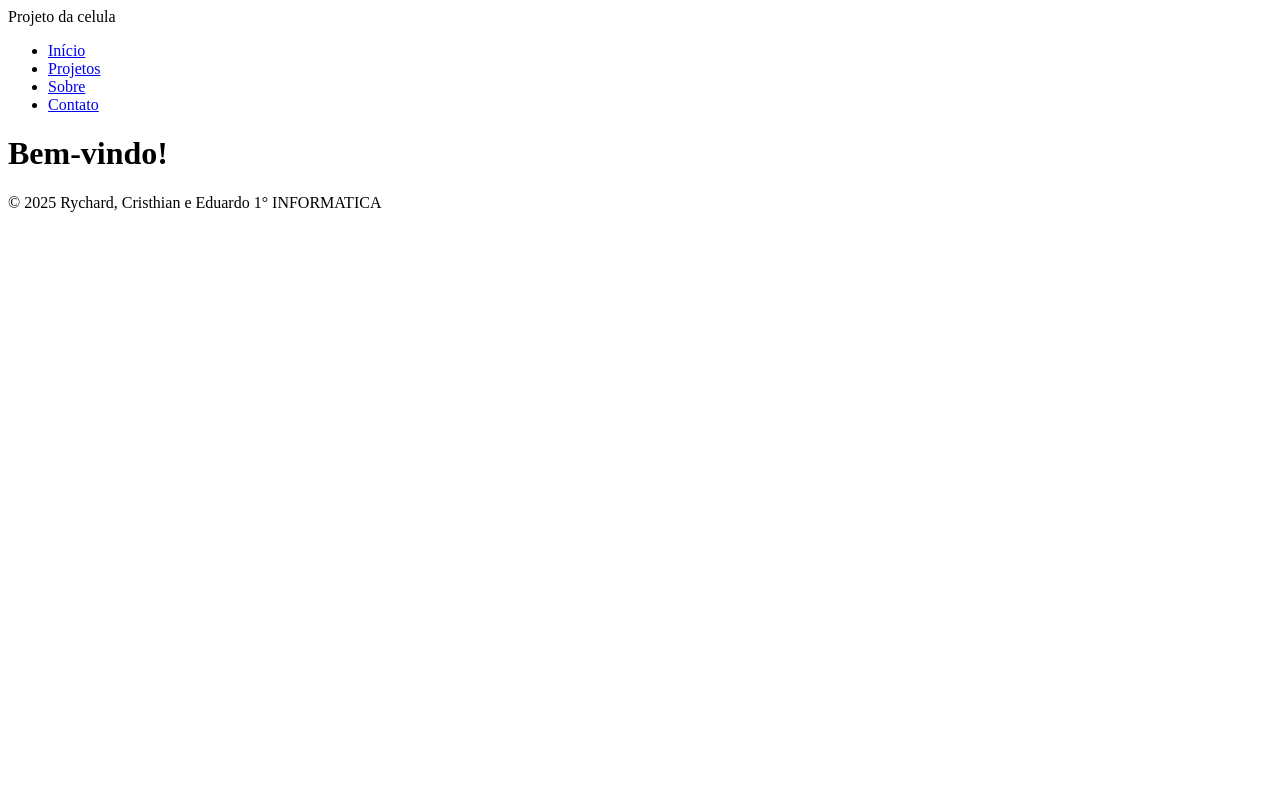
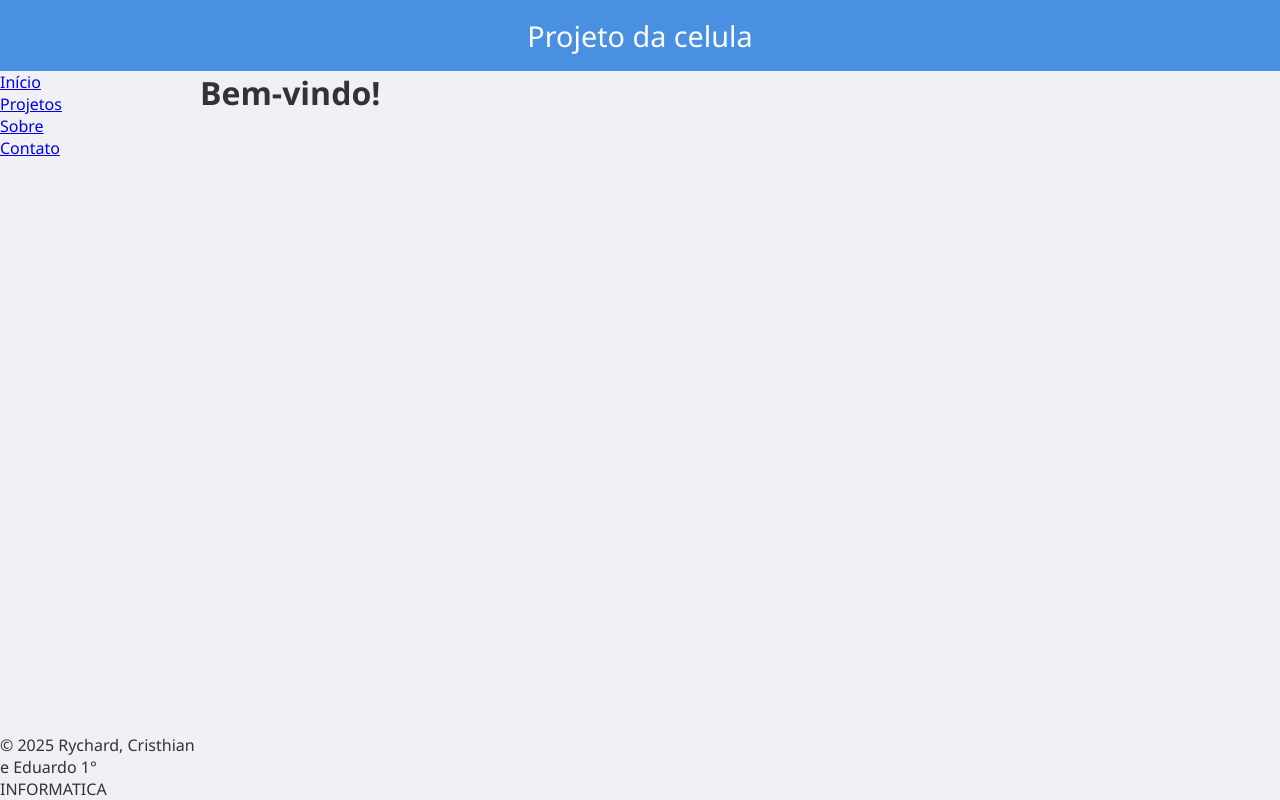
Before and after one commit to RychardMS/Projeto-de-BIologia, a plain HTML site: page index.html in a window 1280 px wide. Drawn offline with Linux system fonts and the light colour scheme.

Commit message:
inicio do css e alinhamentos

```diff
--- a/index.html
+++ b/index.html
@@ -17,10 +17,12 @@
         <li><a href="#">Contato</a></li>
     </ul>
     </nav>
+
     <main>
     <h1>Bem-vindo!</h1>
-    <p></p>
-    </main>
+
+
+</main>
     <footer>&copy; 2025 Rychard, Cristhian e Eduardo 1° INFORMATICA</footer>
 </div>
 </body>
--- a/styles/index.css
+++ b/styles/index.css
@@ -0,0 +1,32 @@
+
+* {
+  margin: 0;
+  padding: 0;
+  box-sizing: border-box;
+}
+
+body {
+  font-family: 'Segoe UI', sans-serif;
+  background: #f0f0f5;
+  color: #333;
+}
+
+.container {
+  display: grid;
+  grid-template-areas:
+    "header header"
+    "nav main"
+    "footer footer";
+  grid-template-columns: 200px 1fr;
+  grid-template-rows: auto 1fr auto;
+  min-height: 100vh;
+}
+
+header {
+  grid-area: header;
+  background: #4a90e2;
+  color: white;
+  padding: 1rem;
+  text-align: center;
+  font-size: 1.8rem;
+}
```
